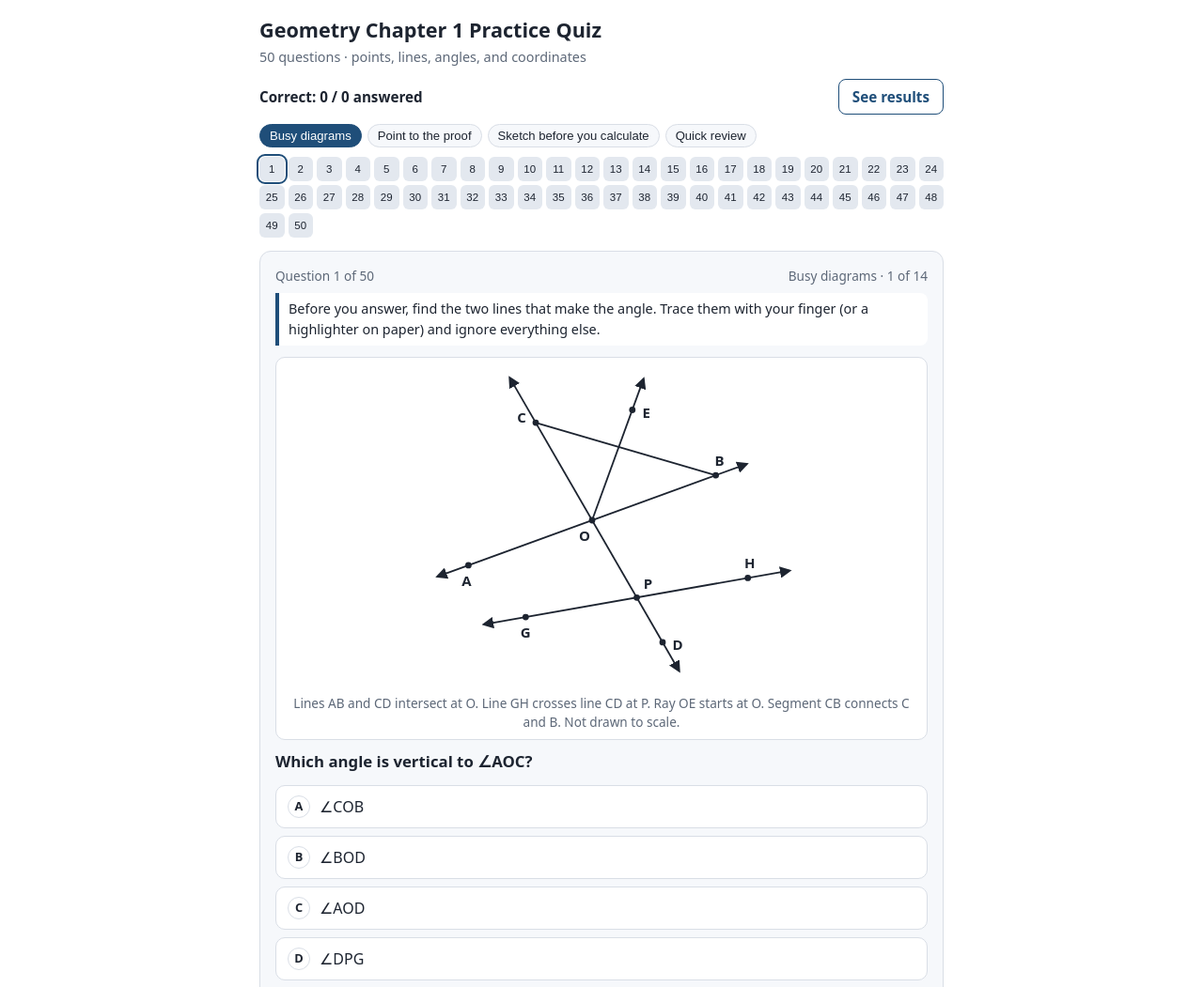
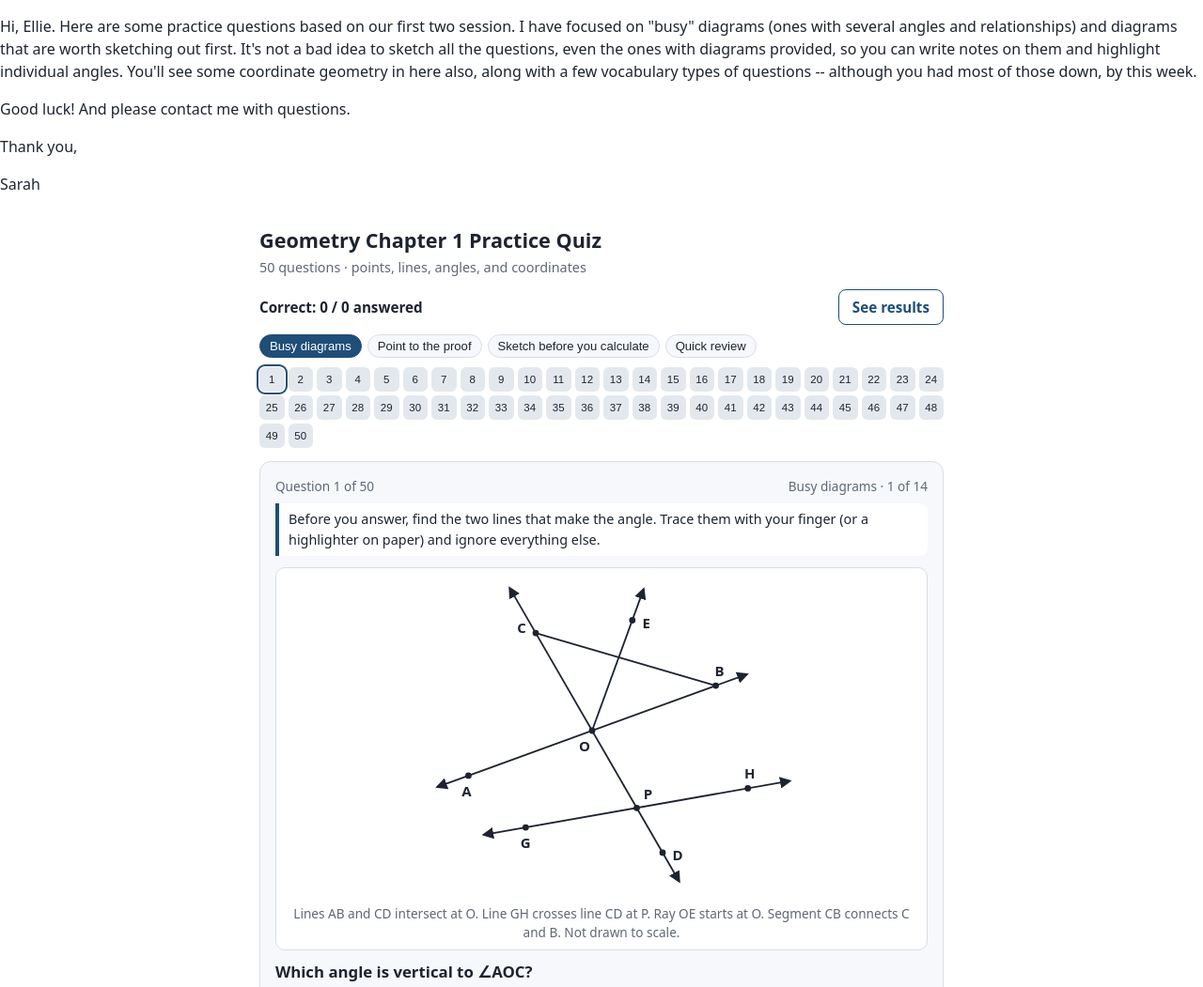
Before and after one commit to sdasher/sdasher.github.io, a plain HTML site: page ElliePart1.html in a window 1280 px wide. Shown: the top 1051 px of the page at 94% size. Drawn offline with Linux system fonts and the light colour scheme.

Commit message:
Update and rename caputo26Oct.html to ElliePart1.html

```diff
--- a/caputo26Oct.html
+++ b/ElliePart1.html
@@ -78,7 +78,11 @@ h1{font-size:1.35rem;margin:0 0 2px}
 </style>
 </head>
 <body>
-<div class="wrap" id="app"></div>
+  <p>Hi, Ellie. Here are some practice questions based on our first two session. I have focused on "busy" diagrams (ones with several angles and relationships) and diagrams that are worth sketching out first. It's not a bad idea to sketch all the questions, even the ones with diagrams provided, so you can write notes on them and highlight individual angles. You'll see some coordinate geometry in here also, along with a few vocabulary types of questions -- although you had most of those down, by this week.</p>
+<p>Good luck! And please contact me with questions.</p>
+  <p>Thank you,</p>
+  <p>Sarah</p>
+  <div class="wrap" id="app"></div>
 <script>
 (function(){
 "use strict";
```
